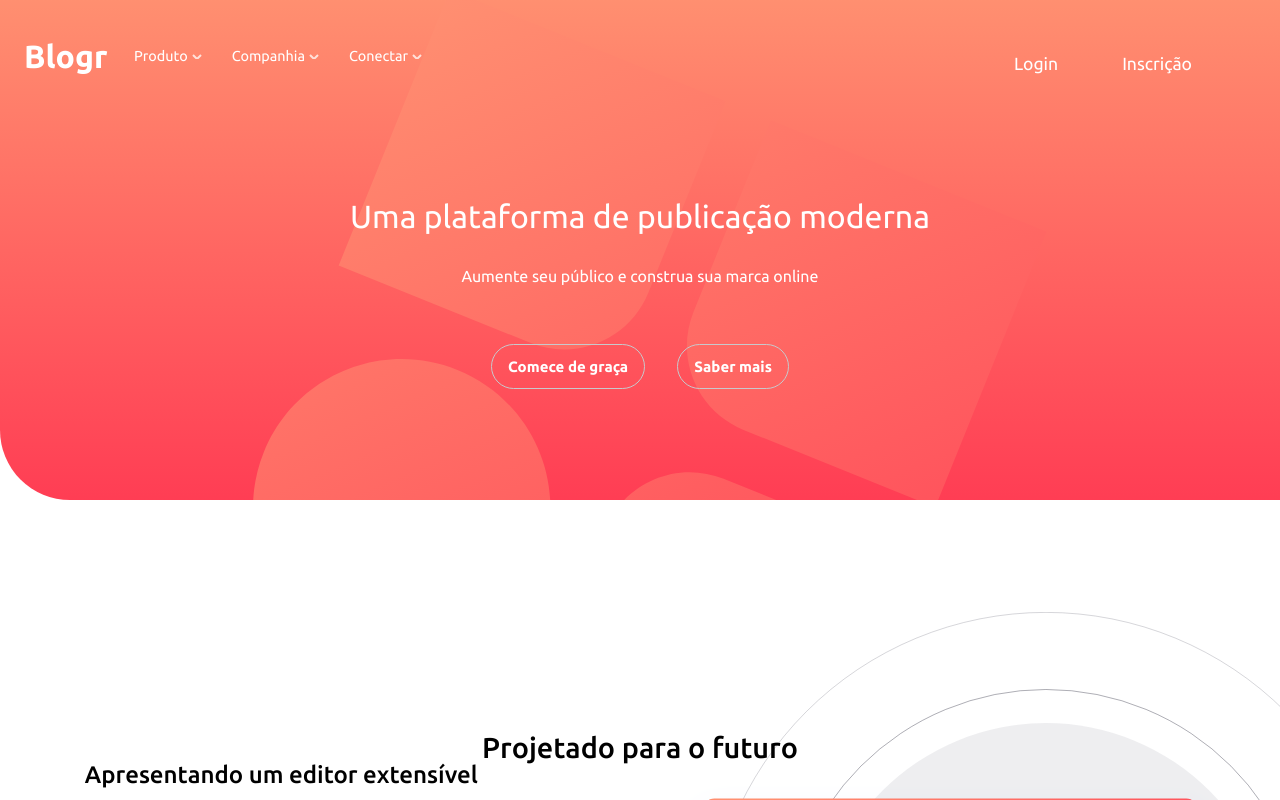
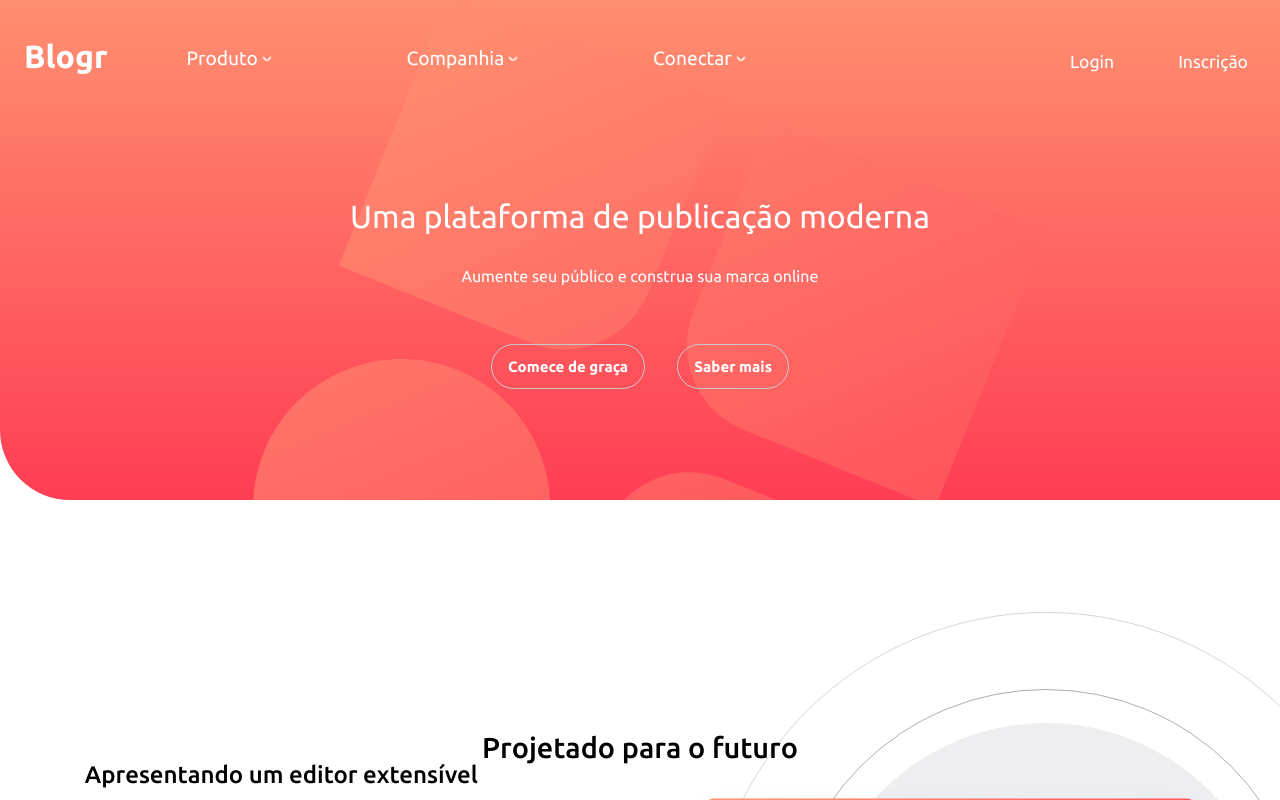
Before and after one commit to JennyLamego2022/Blogr_vAtual, an Angular app: page / in a window 1280 px wide. Shown: the top 800 px of the page. Built offline with nearby package versions, Linux system fonts and the light colour scheme.

Commit message:
feat: ajustes responsividade navbar

```diff
--- a/src/app/header/header.component.css
+++ b/src/app/header/header.component.css
@@ -34,21 +34,21 @@
 
 .navbar{
   position: absolute;
-  display: flex;
-  flex-direction: column;
-  margin-top: 7rem;
-  margin-left: 2rem;
-  margin-right: 2rem;
-  border-radius: 8px;
-  width: 310px;
+  font-size: 1.5rem;
+  width: calc(100% - 3.5rem);
+  top: 20%;
+  left: 0;
   text-align: center;
   background-color: var(--text-principal-color);
-  color:var(--text-titulos-color);
+  color: var(--text-titulos-color);
   line-height: 2;
-  padding-bottom: 2rem;
+  padding: 2.25rem 0;
+  margin: 0 1.75rem;
+  border-radius: 8px;
+  box-shadow: 2px 2px 5px #0003;
   font-size: 1.5rem;
+  transition: 0.8s;
   display: none;
-  transition: 0.8s;
 }
 
 .navbar-active{
@@ -62,7 +62,17 @@ li{
   border: none;
   margin-left: 2rem;
   margin-right: 2rem;
-  font-size: 1.3rem;
+  font-size: 0.9rem;
+}
+
+li:first-child{
+  border-top-left-radius: 8px;
+  border-top-right-radius: 8px;
+}
+
+li:last-child{
+  border-bottom-left-radius: 8px;
+  border-bottom-right-radius: 8px;
 }
 
 .nome1,.nome2, .nome3{
@@ -73,6 +83,7 @@ li{
   justify-content: center;
   column-gap: 3px;
   color: var(--text-titulos-color);
+  font-size: 1.2rem;
 }
 
 .nome1:hover, .nome2:hover, .nome3:hover{
@@ -104,17 +115,19 @@ li{
 
 .lista1, .lista2, .lista3{
   display: none;
+
 }
 
 .lista1-active, .lista2-active, .lista3-active{
   display: initial;
+  border-radius: 8px;
 }
 
 .botoesMenu{
   display: flex;
   flex-direction: column;
   align-items: center;
-  border-top: 2px solid red;
+  border-top: 1px solid var(--text-texto-color);
   margin-left: 20px;
   margin-right: 20px;
   margin-top: 1rem;
@@ -127,32 +140,18 @@ li{
   color: var(--text-titulos-color);
   background-color: transparent;
   border: none;
-  padding: 0.8rem 1.5rem;
+  padding: 0.8rem 2rem;
   cursor: pointer;
   margin-left: 5rem;
   margin-right: 5rem;
-  font-size: 1.5rem;
-  transition: 0.3s;
+  font-size: 1.2rem;
 }
 
 .login:hover, .inscricao:hover{
   background-image: var(--bg-gradient-button-color);
   color: var(--text-principal-color);
   border-radius: 50px;
-  transition: 0.3s;
 }
-/*
-.login:active{
-  background-image: var(--bg-gradient-button-color);
-  color: var(--text-principal-color);
-  border-radius: 50px;
-} */
-
-/* .login{
-  margin-top: 2rem;
-  margin-bottom: 1rem;
-} */
-
 
 h1 {
   font-size: 32px;
@@ -224,17 +223,14 @@ h3{
   transition: 0.3s;
 }
 
+
 @media(min-width:768px){
   .container{
     height: 500px;
   }
-
-  .navbar-active {
-    left: 50%;
-  }
 }
 
-@media(min-width:1024px){
+@media(min-width:900px){
   .container{
     height: 500px;
   }
@@ -247,30 +243,8 @@ h3{
     display:none;
   }
 
-  /* .navbar{
-    display: initial;
-    display: flex;
-    flex-direction: row;
-    align-items: center;
-    align-content: center;
-    column-gap: 1rem;
-    margin-top: 2rem;
-    margin-left: 10rem;
-    margin-right: 0;
-    background: transparent;
-    color: var(--text-secundario-color);
-    font-size: 1.1rem;
-    padding-bottom: 0;
-    width: 310px;
-    cursor: pointer;
-  } */
-
   .navbar{
     display: initial;
-    width: 85%;
-    margin-left: 8rem;
-    margin-top: 2.6rem;
-
     display: flex;
     flex-direction: row;
     align-items: flex-start;
@@ -278,6 +252,12 @@ h3{
     justify-content: space-around;
     background-color: transparent;
     font-size: 0.9rem;
+    align-self: center;
+    margin: 0 0 0 8rem;
+    padding: 0;
+    top: 39px;
+    width: calc(100% - 8.5rem);
+    box-shadow: none;
   }
 
   .menu{
@@ -289,54 +269,43 @@ h3{
     margin-left: 0;
     background: transparent;
     color: var(--text-secundario-color);
-    /* font-size: 1.1rem; */
     padding-bottom: 0;
     width: 100%;
     cursor: pointer;
-    /* background-color: red;
-    border: 1px solid blue; */
-
   }
 
   .nome1{
     grid-column:1/2;
     grid-row: 1/2;
-    /* background-color: yellow; */
   }
 
   .nome2{
     grid-column:2/3;
     grid-row: 1/2;
-    /* background-color: green; */
   }
   .nome3{
     grid-column:3/4;
     grid-row: 1/2;
-    /* background-color: pink; */
   }
 
 
   .lista1{
     grid-column:1/2;
     grid-row: 2/3;
-    background-color: yellow;
   }
 
   .lista2{
     grid-column:2/3;
     grid-row: 2/3;
-    background-color: green;
   }
   .lista3{
     grid-column:3/4;
     grid-row: 2/3;
-    background-color: pink;
   }
+
   .lista1, .lista2, .lista3{
     border-radius: 8px;
     background-color: var(--text-principal-color);
-
-
   }
 
   li{
@@ -345,8 +314,6 @@ h3{
     border: none;
     margin-left: 0;
     margin-right: 0;
-
-
   }
 
   .nome1,.nome2, .nome3{
@@ -363,7 +330,6 @@ h3{
     margin-right: 0;
     margin-top: 0;
     padding-top: 0;
-
   }
 
   .login, .inscricao{
@@ -376,13 +342,6 @@ h3{
     padding-right: 1.5rem;
     font-weight: 400;
   }
-
-  /* .login{
-    margin-left: 15rem;
-    margin-right: 1rem;
-    margin-top: 0;
-    margin-bottom: 0;
-  } */
 
   .login:hover, .inscricao:hover{
     background-color: var(--text-principal-color);
@@ -405,8 +364,3 @@ h3{
     margin-left: 1px;
   }
 }
-  @media (min-width:1044px){
-    .login{
-      margin-left: 20rem;
-  }
-}
```
